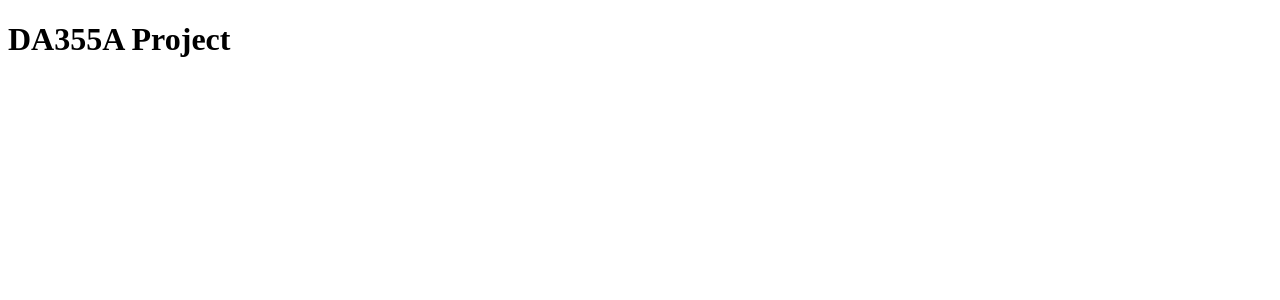
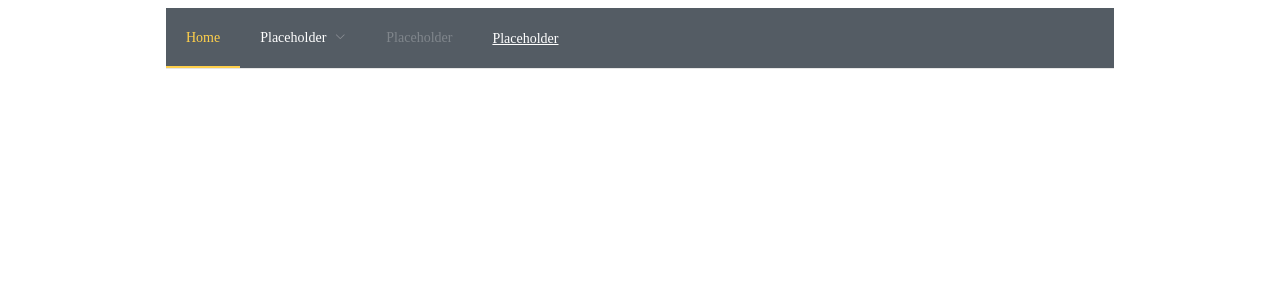
Before and after one commit to JeaSoup/DA355A-Project, a Vue app in the folder da355a-project/: page / in a window 1280 px wide. Shown: the top 300 px of the page. Built offline with nearby package versions, Linux system fonts and the light colour scheme.

Commit message:
adding components

```diff
--- a/da355a-project/src/App.vue
+++ b/da355a-project/src/App.vue
@@ -1,14 +1,18 @@
 <template>
   <div id="app">
-    <h1>DA355A Project</h1>
+    <el-row type="flex" justify="center">
+    <el-col :span="18"><NavBar/></el-col>
+    </el-row>
   </div>
 </template>
 
 <script>
+import NavBar from './components/NavBar'
 
 export default {
   name: 'App',
   components: {
+    NavBar,
   }
 }
 </script>
--- /dev/null
+++ b/da355a-project/src/components/NavBar.vue
@@ -0,0 +1,47 @@
+<template lang="html">
+<div id="nav">
+  <el-menu
+    :default-active="activeIndex2"
+    class="el-menu-demo"
+    mode="horizontal"
+    @select="handleSelect"
+    background-color="#545c64"
+    text-color="#fff"
+    active-text-color="#ffd04b">
+    <el-menu-item index="1">Home</el-menu-item>
+    <el-submenu index="2">
+      <template slot="title">Placeholder</template>
+      <el-menu-item index="2-1">item one</el-menu-item>
+      <el-menu-item index="2-2">item two</el-menu-item>
+      <el-menu-item index="2-3">item three</el-menu-item>
+      <el-submenu index="2-4">
+        <template slot="title">item four</template>
+        <el-menu-item index="2-4-1">item one</el-menu-item>
+        <el-menu-item index="2-4-2">item two</el-menu-item>
+        <el-menu-item index="2-4-3">item three</el-menu-item>
+      </el-submenu>
+    </el-submenu>
+    <el-menu-item index="3" disabled>Placeholder</el-menu-item>
+    <el-menu-item index="4"><a href="https://www.ele.me" target="_blank">Placeholder</a></el-menu-item>
+  </el-menu>
+</div>
+</template>
+
+<script>
+export default {
+  data() {
+    return {
+      activeIndex: '1',
+      activeIndex2: '1'
+    };
+  },
+  methods: {
+    handleSelect(key, keyPath) {
+      console.log(key, keyPath);
+    }
+  }
+}
+</script>
+
+<style lang="css" scoped>
+</style>
```
Also changed, not shown: da355a-project/src/components/PageHeader.vue (added, +11 -0 lines), da355a-project/src/main.js (+6 -3 lines).
